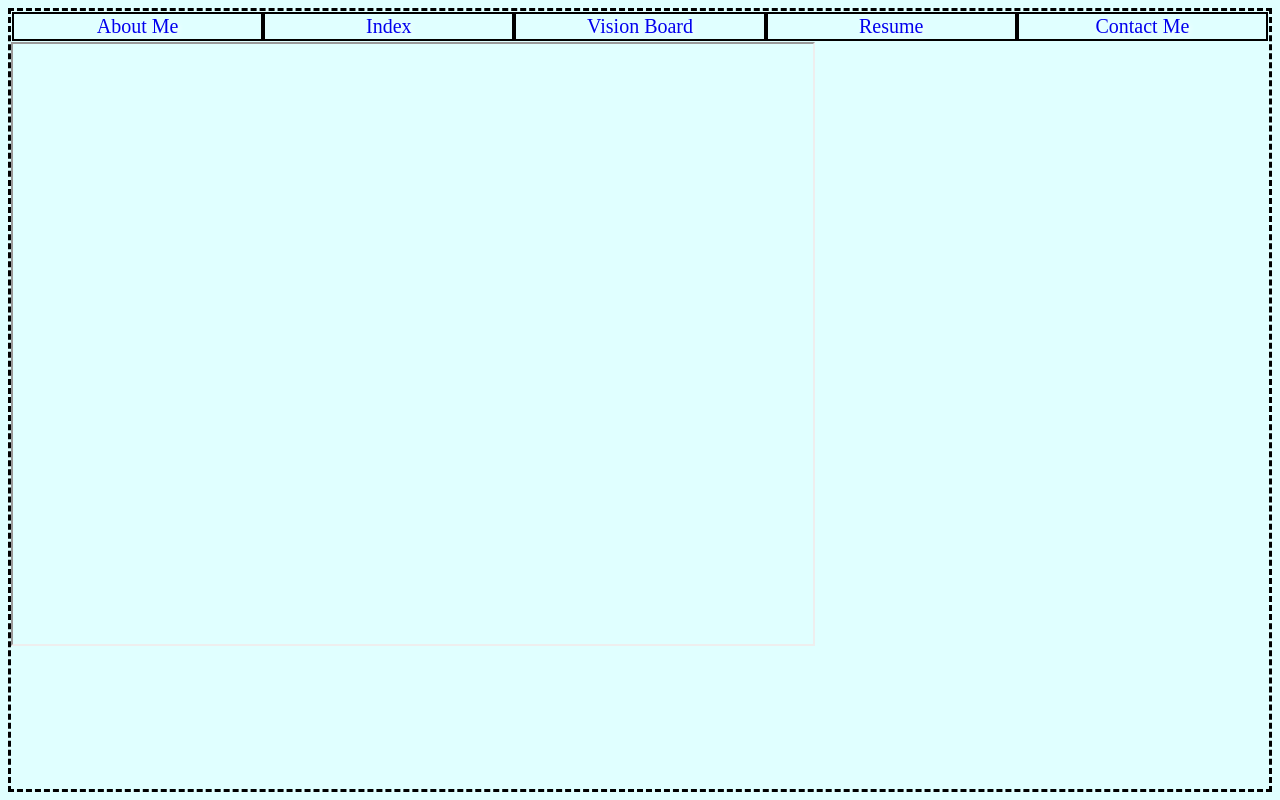
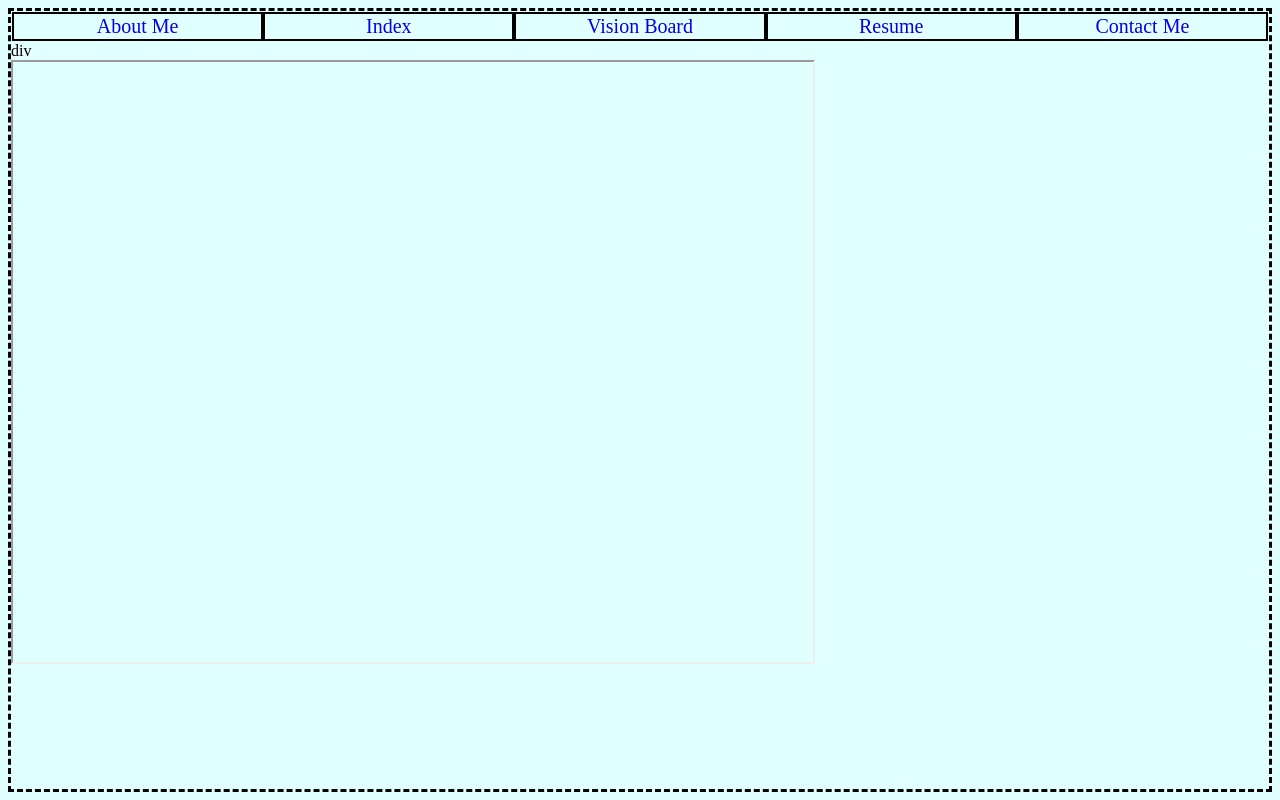
Before and after one commit to yadelt/yadelt.github.io, a plain HTML site: page aboutme/resume.html in a window 1280 px wide. Drawn offline with Linux system fonts and the light colour scheme.

Commit message:
Update resume.html

```diff
--- a/aboutme/resume.html
+++ b/aboutme/resume.html
@@ -10,7 +10,7 @@
     <li> <a href="resume.html">Resume</a></li>
     <li> <a href="contact.html"> Contact Me</a></li>
        </nav>
-       <div id="resume">
+      <div>div</div>
    <iframe src="file:///C:/Users/SMASH%20Scholar/Downloads/Yadel%20Teshager_%20Resume.pdf" height="600px" width="800px" display="block" margin="auto"></iframe>
  </div>
  </body>
```
